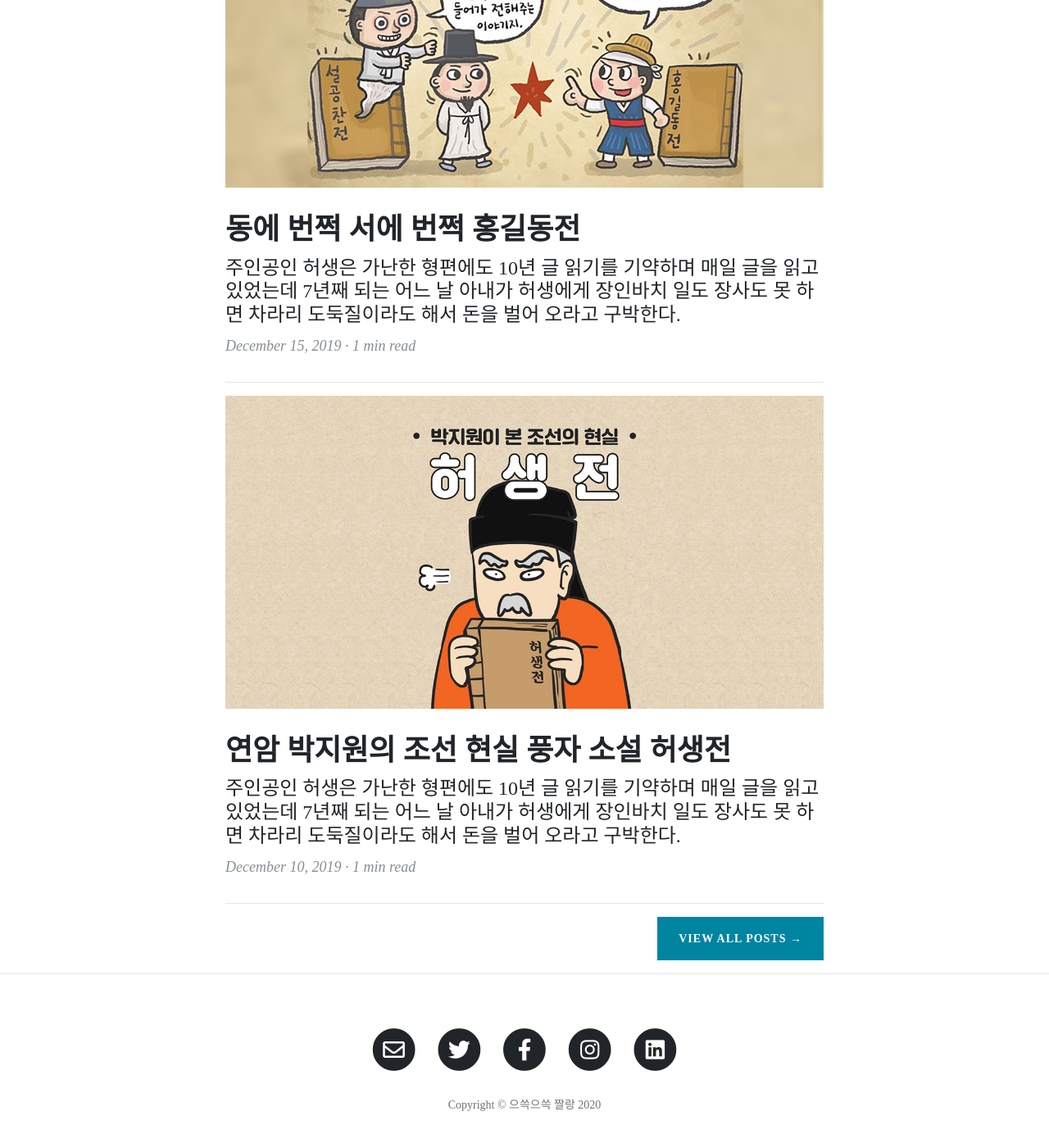
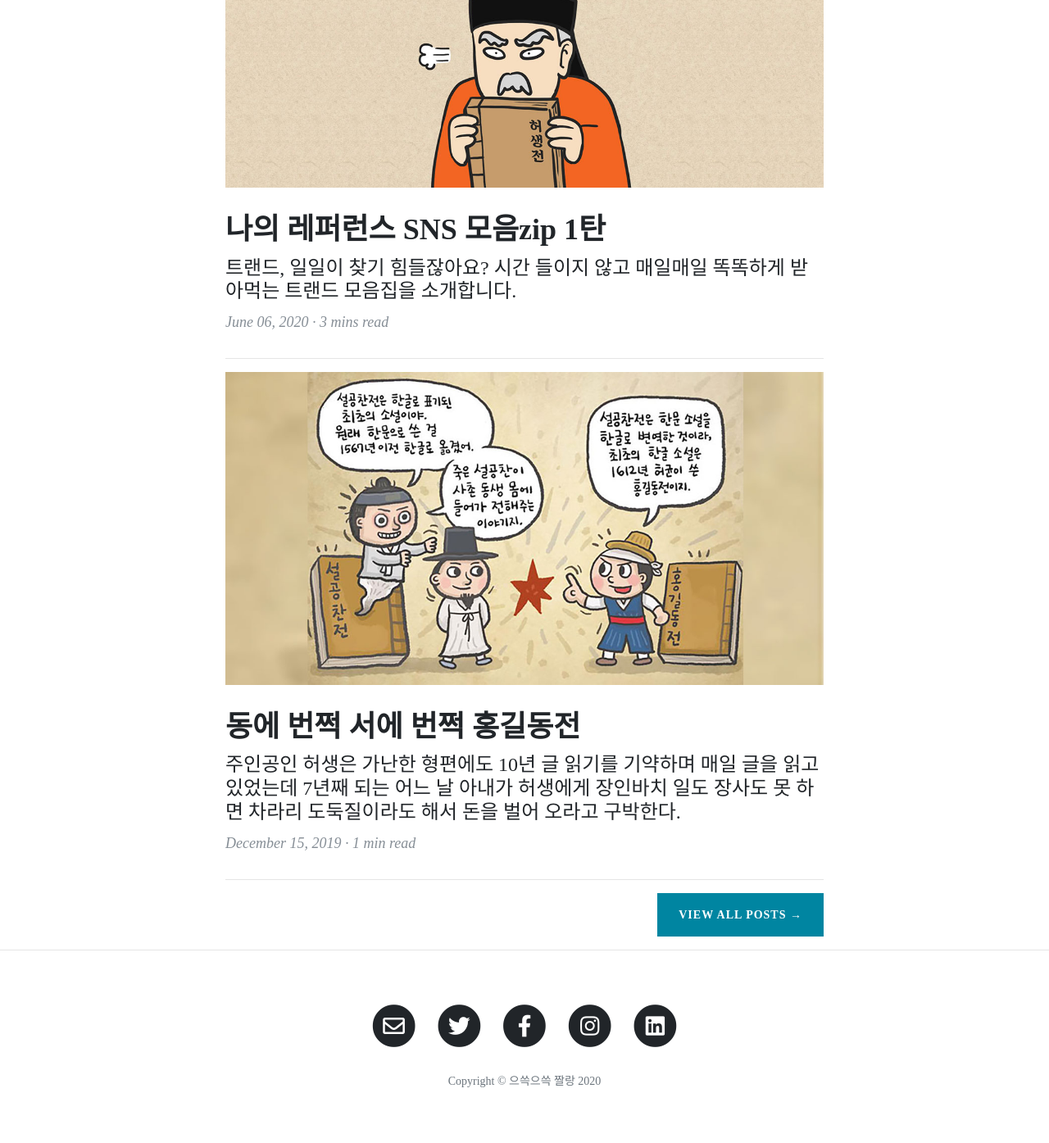
Before and after one commit to jjyynn2/thinking-zip, a Jekyll site: the page built from index.html, in a window 1280 px wide and 1400 px high, scrolled down 735 px. Shown: the top 1395 px of the window at 82% size. Built offline with Jekyll 4.4.1, drawn with Linux system fonts in a browser that asks for light colours; some web fonts are replaced; some of the changed lines change nothing that is shown.

Commit message:
포스팅 수정
1. 허생전 포스팅을 수정했따

```diff
--- a/_posts/2019-12-10-heosaeng-jeon.md
+++ b/_posts/2019-12-10-heosaeng-jeon.md
@@ -1,26 +1,260 @@
 ---
 layout: post
-permalink: /heosaeng-jeon/
-title: '연암 박지원의 조선 현실 풍자 소설 허생전'
-date: 2019-12-10 14:30:00 +09:00
+permalink: /zip_ver1_SNS/
+title: '나의 레퍼런스 SNS 모음zip 1탄'
+date: 2020-06-06 15:30:00 +09:00
 feature: '/img/posts/01/feature_heosang-jeon.jpg'
 background: '/img/posts/01/bg_heosang-jeon.jpg'
 categories:
   - category-1
 tags:
-  - 허생
-  - 조선시대
-  - 허생전
-  - 고전소설
-description: '주인공인 허생은 가난한 형편에도 10년 글 읽기를 기약하며 매일 글을 읽고 있었는데 7년째 되는 어느 날 아내가 허생에게 장인바치 일도 장사도 못 하면 차라리 도둑질이라도 해서 돈을 벌어 오라고 구박한다.'
+  - 마케팅
+  - 레퍼런스
+  - SNS
+  - 트랜드
+description: '트랜드, 일일이 찾기 힘들잖아요? 시간 들이지 않고 매일매일 똑똑하게 받아먹는 트랜드 모음집을 소개합니다.'
 ---
 
-주인공인 허생은 가난한 형편에도 10년 글 읽기를 기약하며 매일 글을 읽고 있었는데 7년째 되는 어느 날 아내가 허생에게 장인바치 일도 장사도 못 하면 차라리 도둑질이라도 해서 돈을 벌어 오라고 구박한다.
 
-그러자 허생은 글 읽기를 멈추고 집 문 밖으로 뛰쳐나가서는 한양의 갑부인 변씨를 찾아가 당당하게 1만 냥이라는 거금을 빌려 간다. 그리고는 바로 안성시장으로 가서 그 돈으로 과일을 다 싹쓸이해서 10배의 폭리를 취하고 제주도로 가서 말총을 다 싹쓸이해서 망건 값을 10배로 올려 처음 꿨던 돈의 100배로 불린다.
 
-![돌아오는 허생](/img/posts/01/01.jpg)
 
-그런데 얼마 뒤, 때마침 변산에서 도적 떼들이 들끓자 그들의 사연을 듣고는 그들을 회유하여 살기 좋다는 무인도로 데려가서 새 삶을 살게 하고 일본의 기근을 도와주면서 은 백만냥을 벌게 되었다. 그러나 땅이 좁은 것에 한탄하면서 돌아가기로 마음먹으며 섬에 드나드는 배를 모조리 불태우고 바다에 50만냥을 그냥 버린다. 그리고 섬에 있는 사람중에 글을 아는 자들을 골라내어서 배에 태워 다시 조선으로 돌려보냈다. 그렇게 허생은 다시 조선으로 돌아와 가난한 사람들에게 많은 돈을 나누어주고 10만 냥이 남게 되자 변씨에게 몽땅 다 갚는다.
 
-이에 변씨는 깜짝 놀라며 돈을 다시 돌려주려고 했지만 허생은 거절했고 이를 계기로 허생과 인연을 맺게 된다. 얼마 뒤 변씨가 어영청 대장인 이완 대장에게 허생의 얘기를 하자 이완 대장이 놀라며 허생을 찾아간다.이완이 허생에게 청나라에 대한 대책을 묻자 세 가지 해결책을 던졌는데 이완이 모두 어렵다는 답만 했다. 그러자 허생이 이완을 꾸짖으면서 칼로 찌르려고 위협했고 놀란 이완 대장은 뒷문으로 도망갔다. 그 다음날 이완이 다시 찾아가 봤지만 허생은 사라졌다.
+﻿
+
+마케터하면 제일 떠오르는 것!
+
+바로 트렌드 = 세상 흐름 아닐까?
+
+하지만 나의 시간은 소듕하니까! 입만 벌려놓으면 누군가 알아서 떠먹여주는 걸 좋아한다.
+
+(~~그렇다. 나는 게으르다~~)
+
+
+
+그렇다면 게으른 내가, 평소 참고하는 트렌드 레퍼런스들 중
+
+첫 번째 시간으로 **SNS모음.ZIP**을 정리해볼까 한다.
+
+
+
+
+
+## #1. 페이스북 페이지 편
+
+***
+
+###  **1. Brand Boy **
+
+![facebookzip](/img/posts/01/04.png)
+
+
+
+이분.. 매우 멋진 분이다.
+
+대행사에서 근무하시다가 토스 브랜드 마케터로 이직하셨다고 한다...!
+
+![jjal](/img/posts/01/01.PNG)
+
+
+
+어쩐지 페이지 처음 봤을 때부터
+
+잘 되실 분이다!라는 생각이 들었었다.
+
+
+
+아주 다양한 분야에 대한 알찬 정보들이 차고 넘친다.
+
+꼬옥 좋아요+팔로우 해놓고 심심할 때 한 번씩 몰아보면 GOOD!
+
+
+
+### **2. 일간 마케팅**
+
+![facebookzip](/img/posts/01/02.png)
+
+
+
+매일매일의 다양한 이슈를 공유해 주는 이곳 역시 트렌드 맛집이다.
+
+
+
+사실 달아주는 코멘트가
+
+앞뒤 자르고 생각이 턱 적혀있다보니
+
+종종 이해가 되지 않아서 혼자서
+
+이게 무슨 소릴까..를 고민하긴 하는데
+
+그래도 아주 매우 빠른 정보들 (가끔은 TMI 느낌까지도)이 올라온다.
+
+
+
+하지만 도움이 되는 건 매 한가 지니
+
+그냥 조용히 좋아요+팔로우를 해두자.
+
+
+
+
+
+# #2. 페이스북 사람 편
+
+***
+
+
+
+### **1. 박항기님**
+
+![facebookzip](/img/posts/01/03.png)
+
+
+
+저~번에 한번 브랜딩 관련 교육을 갔다가 알게 된 분이다.
+
+
+
+메타 브랜딩의 박항기님..!
+
+매일매일 도움 될 이야기들을 자주 공유해 주신다.
+
+팔로우 해두고 보면 도움 될 듯!
+
+
+
+# **#3. 인스타 편**
+
+***
+
+
+
+인스타는 아직 오(!!) 하는 곳을 많이 찾진 못했다.
+
+그렇지만 그중에서도 팔로우 해두고 보는 몇 곳을 말하자면
+
+
+
+### **1. @allaboutad_** 광고의 모든 것
+
+![facebookzip](/img/posts/01/06.png)
+
+
+
+요즘 핫한 광고들부터
+
+광고 기획과 관련된 커뮤니케이션 때 느끼는 공감대부터
+
+광고 메시지들 등
+
+다양한 콘텐츠들이 올라온다.
+
+
+
+약간 대행사에 초점이 맞춰진 페이지긴 하지만
+
+꽤나 흥미로운 콘텐츠들이 많아서 보다 보면 시간 가는 줄 모른다는!
+
+
+
+### **2. @ins.note**
+
+![facebookzip](/img/posts/01/07.png)
+
+
+
+
+
+이분은 아마도 배민 마케터로 유명하신 이승희 님인 것 같다.
+
+본인이 얻은 모든 인사이트들을 저장하는 계정인 듯..!
+
+
+
+올라오는 글을 보니 여기에 영감을 받아
+
+이런 비슷한 계정을 만드는 분들이 많은 듯
+
+
+
+최근에는 '기록의 쓸모'라는 책도 출간하신듯 하다.
+
+'마케터의 일'도 배민에서 일하시는 분이 쓰셨던데..
+
+
+
+배민 마케터 분들의 목표는
+
+본인 이름으로 된 책 한 권씩 내기인가..!? 싶다.
+
+
+
+**@500daysinsummer**
+
+![facebookzip](/img/posts/01/05.png)
+
+
+
+요 분도 배민 마케터인 것 같다.
+
+매달 소소한 후원금을 받고 본인의 생각을 적은 '주간 ㅅㅁㅅ'를 운영하고 있다.
+
+후원금은 전액 기부한다고 하니 저분은 글을 써서 좋고
+
+우리는 글에 대한 대가를 지불하면서 글도 보고 기부도 하니 좋고
+
+서로 윈윈 느낌...!
+
+
+
+### **추가 팁**
+
+***
+
+**#페이스북__페이지 편**
+
+마케팅과 관련된 페이지 좋아요를 많이 하다 보면
+
+그런 비슷한 류의 페이지들의 광고가 나에게 꽂힌다.
+
+그럼 일단 팔로우 해두었다가 별로면 좋아요 취소를 하면 된다
+
+
+
+**#페이스북__사람 편**
+
+일명 파도타기(?)로 좋은 분들을 많이 찾아볼 수 있다.
+
+나는 주변 마케터들의 친구들을 이리저리 살펴보면서
+
+좋은 콘텐츠를 자주 공유해 주시는 분들 위주로 팔로우를 해두었다.
+
+이런 분들이 공유해 주시는 자료만 봐도 정말 시간 가는 줄 모른다는(!)
+
+
+
+**#인스타**
+
+알찬 계정을 발견하기 위해선
+
+검색도 좋지만, 해시태그를 팔로우 하기도 한다.
+
+예를 들면 **#마케터** < 이런 거!
+
+종종 이런 해시태그에 걸려 좋은 계정을 쉽게 찾을 때도 있다.
+
+하지만 해시태그의 단점이 있으니!
+
+이상한 다단계부터 대행사 홍보 등등도 많이 보인다는 점.
+
+
+
+알찬 정보를 떠먹여주는 좋은 곳들이
+
+많이 많이 흥하길 바라며,
+
+다음 편은 홈페이지(??) 편으로 돌아와야겠다.
+
+이만 안녕!
+
+﻿
```
Also changed, not shown: img/posts/01/01.PNG (added), img/posts/01/010.jpg (added), img/posts/01/02.png (added), img/posts/01/03.png (added), img/posts/01/04.png (added), img/posts/01/05.png (added), img/posts/01/06.png (added), img/posts/01/07.png (added).
